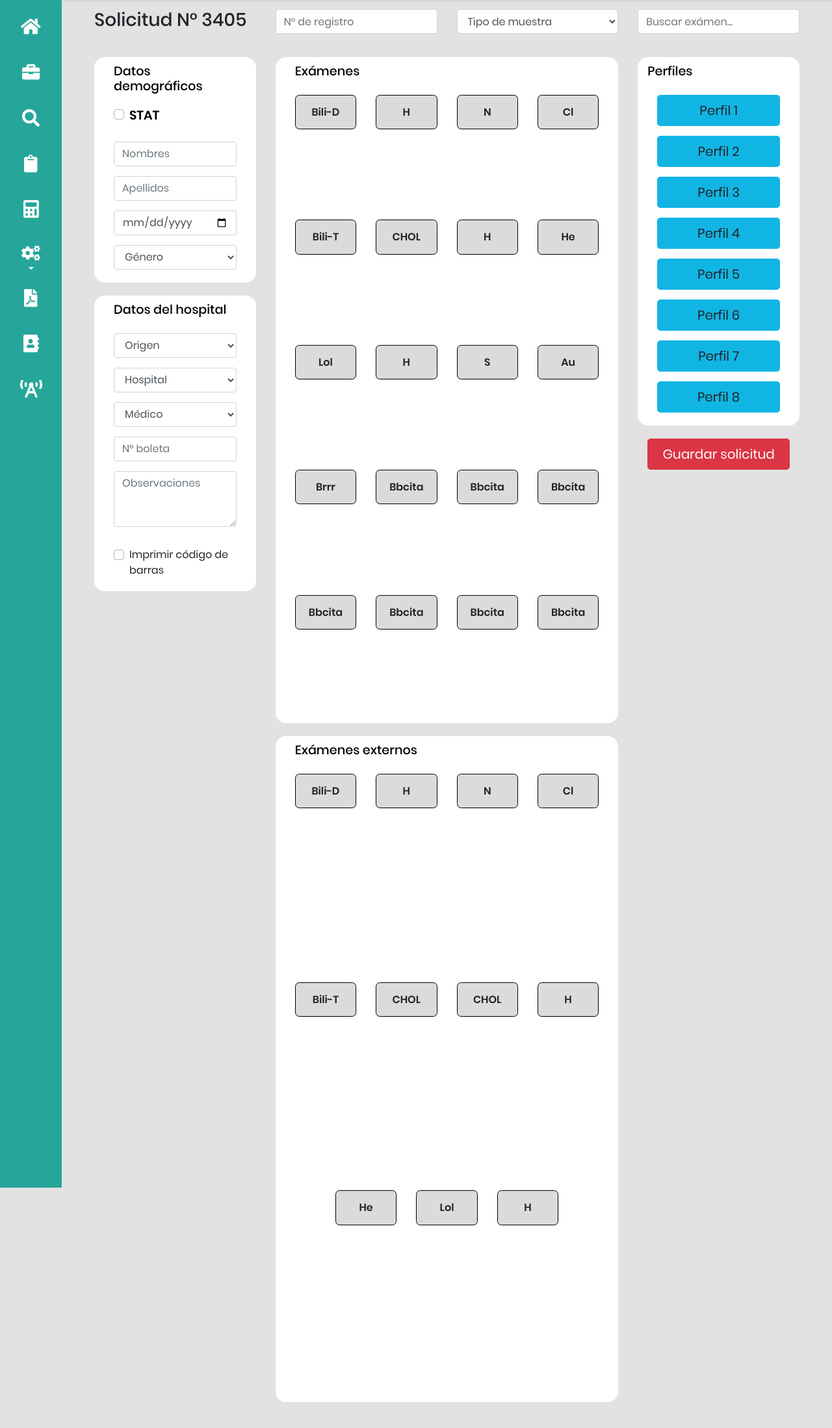
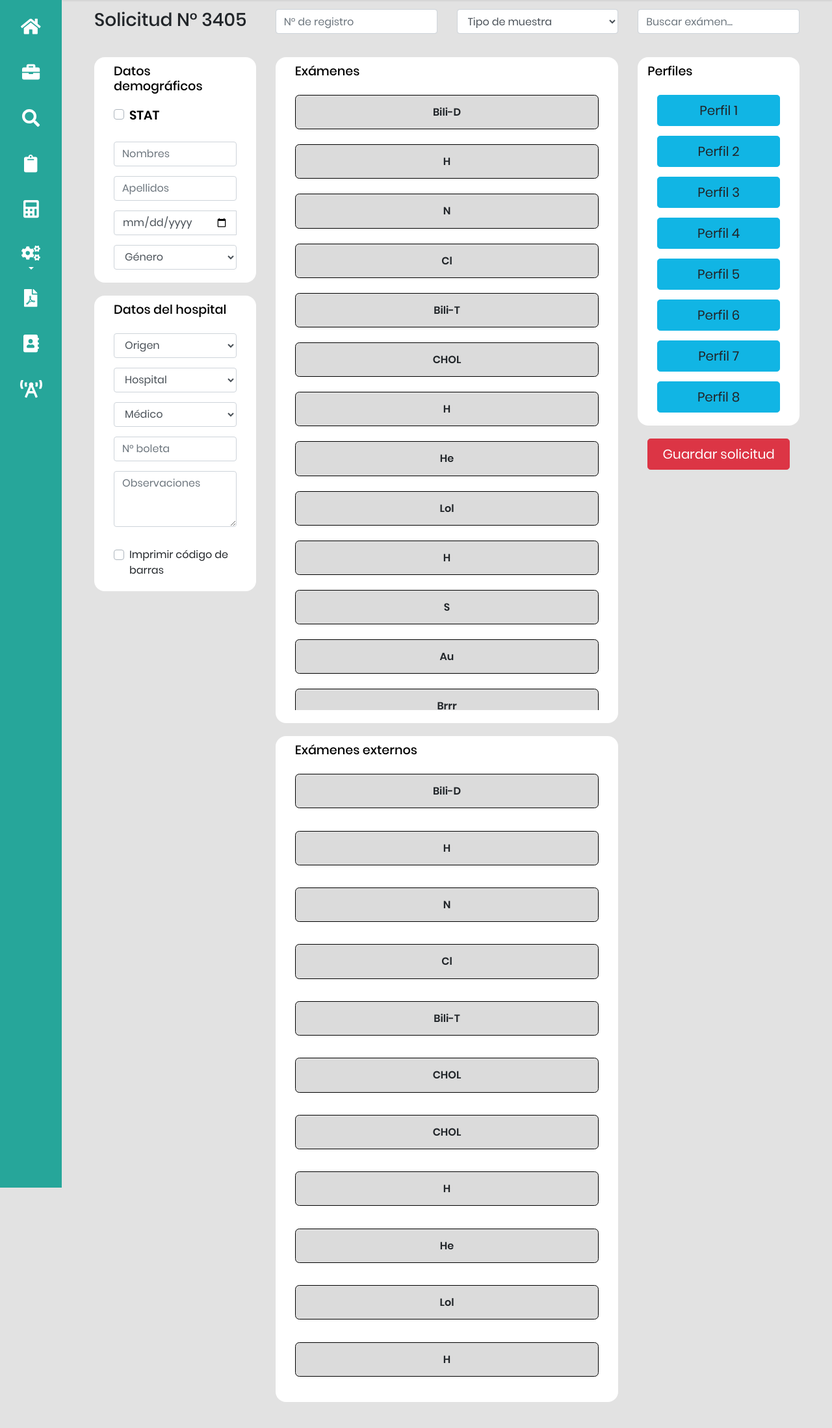
Before and after one commit to CommieTaco/RoMaK-LIS, a PHP site: page /requests.php in a window 1280 px wide. Shown: the part 96-2294 px from the top of the page at 65% size. Run offline with PHP 8.4, Linux system fonts and the light colour scheme; style sheets or scripts are compiled from the project's sources.

Commit message:
Fixed request button

```diff
--- a/resources/css/dashboard.css
+++ b/resources/css/dashboard.css
@@ -335,7 +335,9 @@ select option {
 #tests-types,
 #tests-profiles,
 #external-tests,
-#calc-exam-data {
+#calc-exam-data,
+#biochem-param,
+#normal-param {
     background-color: #fff;
     border-radius: 1em;
     height: auto;
@@ -343,6 +345,16 @@ select option {
     padding-bottom: 20px;
     width: 100%;
     word-wrap: break-word;
+}
+
+#params{
+    margin-top: 30px;
+    word-wrap: break-word;
+    height: auto;
+}
+
+#biochem-param{
+    margin-right: 20px;
 }
 
 #exam-formula{
@@ -375,10 +387,15 @@ select option {
     font-size: 1em;
     padding: 1em;
     border: solid black 1px;
-    word-wrap: break-word;
+    /* word-wrap: break-word; */
+    text-overflow: ellipsis;
     background-color: rgb(219, 219, 219);
     border-radius: 0.4em;
     font-weight: 600;
+}
+
+#save-request{
+    word-wrap: break-word;
 }
 
 #indiv-test:hover {
--- a/view/dashboard/requests.php
+++ b/view/dashboard/requests.php
@@ -178,103 +178,103 @@
                                             </div>
                                         </div>
                                         <div class="row justify-content-center test-scroll" id="tests-list">
-                                            <div class="col-md-3 col-sm-4 col-xs-4">
+                                            <div class="col-md-12 col-sm-12 col-xs-12">
                                                 <h3 class="justify-content-center text-center" id="indiv-test">
                                                     Bili-D
                                                 </h3>
                                             </div>
-                                            <div class="col-md-3 col-sm-4 col-xs-4">
+                                            <div class="col-md-12 col-sm-12 col-xs-12">
                                                 <h3 class="justify-content-center text-center" id="indiv-test">
                                                     H
                                                 </h3>
                                             </div>
-                                            <div class="col-md-3 col-sm-4 col-xs-4">
+                                            <div class="col-md-12 col-sm-12 col-xs-12">
                                                 <h3 class="justify-content-center text-center" id="indiv-test">
                                                     N
                                                 </h3>
                                             </div>
-                                            <div class="col-md-3 col-sm-4 col-xs-4">
+                                            <div class="col-md-12 col-sm-12 col-xs-12">
                                                 <h3 class="justify-content-center text-center" id="indiv-test">
                                                     Cl
                                                 </h3>
                                             </div>
 
-                                            <div class="col-md-3 col-sm-4 col-xs-4">
+                                            <div class="col-md-12 col-sm-12 col-xs-12">
                                                 <h3 class="justify-content-center text-center" id="indiv-test">
                                                     Bili-T
                                                 </h3>
                                             </div>
-                                            <div class="col-md-3 col-sm-4 col-xs-4">
+                                            <div class="col-md-12 col-sm-12 col-xs-12">
                                                 <h3 class="justify-content-center text-center" id="indiv-test">
                                                     CHOL
                                                 </h3>
                                             </div>
-                                            <div class="col-md-3 col-sm-4 col-xs-4">
+                                            <div class="col-md-12 col-sm-12 col-xs-12">
                                                 <h3 class="justify-content-center text-center" id="indiv-test">
                                                     H
                                                 </h3>
                                             </div>
-                                            <div class="col-md-3 col-sm-4 col-xs-4">
+                                            <div class="col-md-12 col-sm-12 col-xs-12">
                                                 <h3 class="justify-content-center text-center" id="indiv-test">
                                                     He
                                                 </h3>
                                             </div>
-                                            <div class="col-md-3 col-sm-4 col-xs-4">
+                                            <div class="col-md-12 col-sm-12 col-xs-12">
                                                 <h3 class="justify-content-center text-center" id="indiv-test">
                                                     Lol
                                                 </h3>
                                             </div>
-                                            <div class="col-md-3 col-sm-4 col-xs-4">
+                                            <div class="col-md-12 col-sm-12 col-xs-12">
                                                 <h3 class="justify-content-center text-center" id="indiv-test">
                                                     H
                                                 </h3>
                                             </div>
-                                            <div class="col-md-3 col-sm-4 col-xs-4">
+                                            <div class="col-md-12 col-sm-12 col-xs-12">
                                                 <h3 class="justify-content-center text-center" id="indiv-test">
                                                     S
                                                 </h3>
                                             </div>
-                                            <div class="col-md-3 col-sm-4 col-xs-4">
+                                            <div class="col-md-12 col-sm-12 col-xs-12">
                                                 <h3 class="justify-content-center text-center" id="indiv-test">
                                                     Au
                                                 </h3>
                                             </div>
-                                            <div class="col-md-3 col-sm-4 col-xs-4">
+                                            <div class="col-md-12 col-sm-12 col-xs-12">
                                                 <h3 class="justify-content-center text-center" id="indiv-test">
                                                     Brrr
                                                 </h3>
                                             </div>
-                                            <div class="col-md-3 col-sm-4 col-xs-4">
+                                            <div class="col-md-12 col-sm-12 col-xs-12">
                                                 <h3 class="justify-content-center text-center" id="indiv-test">
                                                     Bbcita
                                                 </h3>
                                             </div>
-                                            <div class="col-md-3 col-sm-4 col-xs-4">
+                                            <div class="col-md-12 col-sm-12 col-xs-12">
                                                 <h3 class="justify-content-center text-center" id="indiv-test">
                                                     Bbcita
                                                 </h3>
                                             </div>
-                                            <div class="col-md-3 col-sm-4 col-xs-4">
+                                            <div class="col-md-12 col-sm-12 col-xs-12">
                                                 <h3 class="justify-content-center text-center" id="indiv-test">
                                                     Bbcita
                                                 </h3>
                                             </div>
-                                            <div class="col-md-3 col-sm-4 col-xs-4">
+                                            <div class="col-md-12 col-sm-12 col-xs-12">
                                                 <h3 class="justify-content-center text-center" id="indiv-test">
                                                     Bbcita
                                                 </h3>
                                             </div>
-                                            <div class="col-md-3 col-sm-4 col-xs-4">
+                                            <div class="col-md-12 col-sm-12 col-xs-12">
                                                 <h3 class="justify-content-center text-center" id="indiv-test">
                                                     Bbcita
                                                 </h3>
                                             </div>
-                                            <div class="col-md-3 col-sm-4 col-xs-4">
+                                            <div class="col-md-12 col-sm-12 col-xs-12">
                                                 <h3 class="justify-content-center text-center" id="indiv-test">
                                                     Bbcita
                                                 </h3>
                                             </div>
-                                            <div class="col-md-3 col-sm-4 col-xs-4">
+                                            <div class="col-md-12 col-sm-12 col-xs-12">
                                                 <h3 class="justify-content-center text-center" id="indiv-test">
                                                     Bbcita
                                                 </h3>
@@ -293,58 +293,58 @@
                                             </div>
                                         </div>
                                         <div class="row justify-content-center test-scroll" id="tests-list">
-                                            <div class="col-md-3 col-sm-4 col-xs-4">
+                                            <div class="col-md-12 col-sm-12 col-xs-12">
                                                 <h3 class="justify-content-center text-center" id="indiv-test">
                                                     Bili-D
                                                 </h3>
                                             </div>
-                                            <div class="col-md-3 col-sm-4 col-xs-4">
+                                            <div class="col-md-12 col-sm-12 col-xs-12">
                                                 <h3 class="justify-content-center text-center" id="indiv-test">
                                                     H
                                                 </h3>
                                             </div>
-                                            <div class="col-md-3 col-sm-4 col-xs-4">
+                                            <div class="col-md-12 col-sm-12 col-xs-12">
                                                 <h3 class="justify-content-center text-center" id="indiv-test">
                                                     N
                                                 </h3>
                                             </div>
-                                            <div class="col-md-3 col-sm-4 col-xs-4">
+                                            <div class="col-md-12 col-sm-12 col-xs-12">
                                                 <h3 class="justify-content-center text-center" id="indiv-test">
                                                     Cl
                                                 </h3>
                                             </div>
 
-                                            <div class="col-md-3 col-sm-4 col-xs-4">
+                                            <div class="col-md-12 col-sm-12 col-xs-12">
                                                 <h3 class="justify-content-center text-center" id="indiv-test">
                                                     Bili-T
                                                 </h3>
                                             </div>
-                                            <div class="col-md-3 col-sm-4 col-xs-4">
+                                            <div class="col-md-12 col-sm-12 col-xs-12">
                                                 <h3 class="justify-content-center text-center" id="indiv-test">
                                                     CHOL
                                                 </h3>
                                             </div>
-                                            <div class="col-md-3 col-sm-4 col-xs-4">
+                                            <div class="col-md-12 col-sm-12 col-xs-12">
                                                 <h3 class="justify-content-center text-center" id="indiv-test">
                                                     CHOL
                                                 </h3>
                                             </div>
-                                            <div class="col-md-3 col-sm-4 col-xs-4">
+                                            <div class="col-md-12 col-sm-12 col-xs-12">
                                                 <h3 class="justify-content-center text-center" id="indiv-test">
                                                     H
                                                 </h3>
                                             </div>
-                                            <div class="col-md-3 col-sm-4 col-xs-4">
+                                            <div class="col-md-12 col-sm-12 col-xs-12">
                                                 <h3 class="justify-content-center text-center" id="indiv-test">
                                                     He
                                                 </h3>
                                             </div>
-                                            <div class="col-md-3 col-sm-4 col-xs-4">
+                                            <div class="col-md-12 col-sm-12 col-xs-12">
                                                 <h3 class="justify-content-center text-center" id="indiv-test">
                                                     Lol
                                                 </h3>
                                             </div>
-                                            <div class="col-md-3 col-sm-4 col-xs-4">
+                                            <div class="col-md-12 col-sm-12 col-xs-12">
                                                 <h3 class="justify-content-center text-center" id="indiv-test">
                                                     H
                                                 </h3>
@@ -410,7 +410,7 @@
 
                                 <!-- Botón para guardar solicitud -->
                                 <div class="col-md-12">
-                                    <button type="button" class="btn btn-danger btn-lg btn-block">Guardar
+                                    <button type="button" id="save-request" class="btn btn-danger btn-lg btn-block">Guardar
                                         solicitud</button>
                                 </div>
                             </div>
```
Also changed, not shown: view/dashboard/calculator.php (+14 -9 lines).
